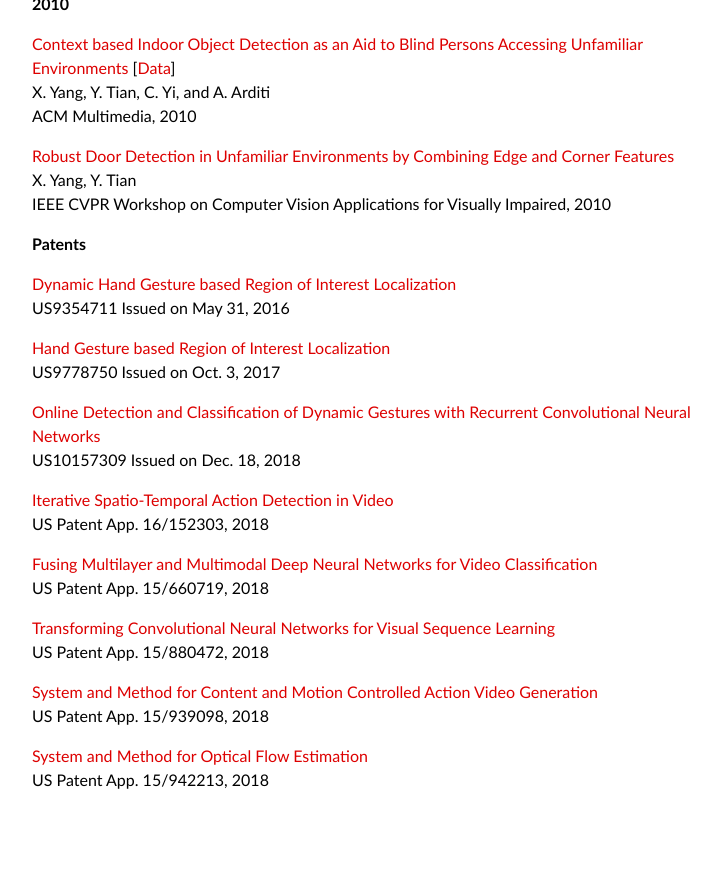
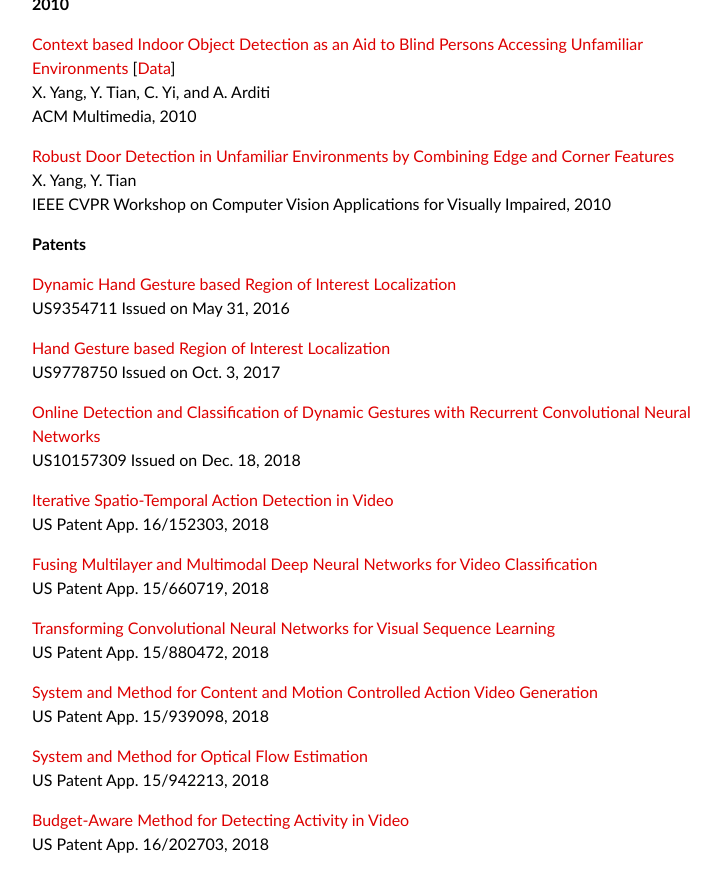
Before and after one commit to xiaodongyang/xiaodongyang.github.io, a Jekyll site: the page built from publications/index.md, in a window 1280 px wide and 900 px high, scrolled down 4181 px. Shown: the top 892 px of the window, without its empty margins (263-984 px from the left). Built offline with Jekyll 4.4.1, drawn with Linux system fonts in a browser that asks for light colours; some web fonts are replaced; before the commit the page ends 5017 px from its top, so only the background shows below that.

Commit message:
Update index.md

```diff
--- a/publications/index.md
+++ b/publications/index.md
@@ -221,3 +221,6 @@
 
 [System and Method for Optical Flow Estimation](/publications/papers/15-942213.pdf)
 US Patent App. 15/942213, 2018
+
+[Budget-Aware Method for Detecting Activity in Video](/publications/papers/16-202703.pdf)
+US Patent App. 16/202703, 2018
```
